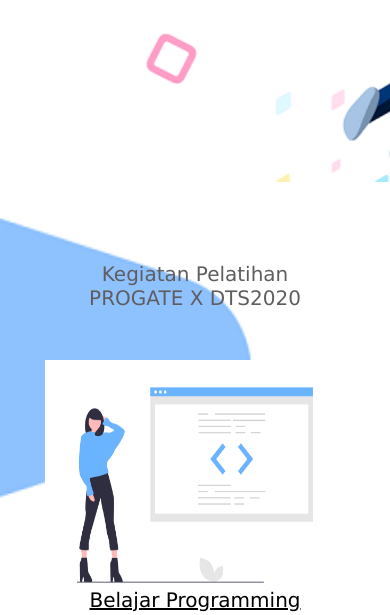
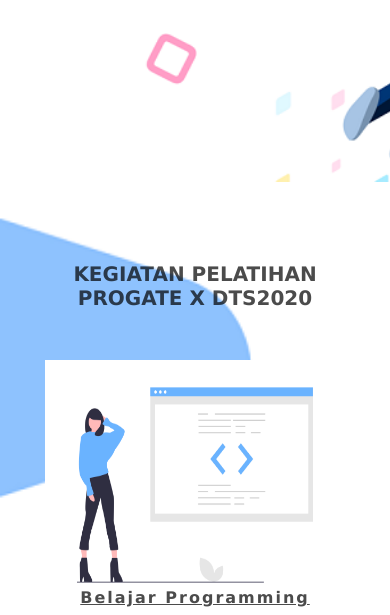
Before and after one commit to ilhammhs/E33-DTS20, a plain HTML site: page index.html in a window 390 px wide. Shown: the part 485-1100 px from the top of the page. Drawn offline with Linux system fonts and the light colour scheme.

Commit message:
change foto + responsive

```diff
--- a/assets/css/responsive.css
+++ b/assets/css/responsive.css
@@ -54,6 +54,13 @@
 		width: 100%;
 	}
 
+	.work-icon p {
+		font-size: 16px;
+		font-weight: bold;
+		letter-spacing: 2px;
+		opacity: 0.7;
+	}
+
 	.lesson {
 		width: 100%;
 	}
@@ -79,6 +86,7 @@
 	.header-right {
 		display: none;
 	}
+
 
 	div .menu-icon {
 		display: block;
--- a/assets/css/stylesheet.css
+++ b/assets/css/stylesheet.css
@@ -142,9 +142,11 @@ header {
 	top: 90%;
 	width: 100%;
 	color: black;
-	font-weight: 10;
 	font-size: 20px;
 	text-decoration-line: underline;
+	font-weight: bold;
+	letter-spacing: 2px;
+	opacity: 0.7;
 }
 
 .text-contents{
@@ -170,7 +172,11 @@ header {
 }
 
 .heading h2 {
-	font-weight: normal;
+	font-size:32px;
+	font-weight: bold;
+	color: black;
+	opacity: 0.7;
+
 }
 
 .lesson {
--- a/index.html
+++ b/index.html
@@ -42,7 +42,7 @@
 		<div class="work-wrapper" id="ext1">
 			<div class="container">
 				<div class="heading">
-					<h2>Kegiatan Pelatihan</h2>
+					<h2>KEGIATAN PELATIHAN</h2>
 					<h2>PROGATE X DTS2020</h2>
 				</div>
 				<div class="lessons">
@@ -104,11 +104,11 @@
 					<div class="lesson">
 						<div class="single-portfolio mt-30 wow fadeInUp" data-wow-duration="1.5s" data-wow-delay="0.2s">
 							<div class="portfolio-image">
-								<img class="lesson-icon" src="assets/foto/user.png">
+								<img class="lesson-icon" src="assets/foto/ilham.png">
 							</div>
 							<div class="portfolio-text">
-								<h4 class="portfolio-title"><a href="javascript:void(0)">Nama Tim</a></h4>
-								<p class="text">Isi teks terserah</p>
+								<h4 class="portfolio-title"><a href="javascript:void(0)">Ilham Muharam</a></h4>
+								<p class="text">"Sementara Pengangguran (24thn)"</p>
 							</div>
 						</div>
 					</div>
@@ -139,7 +139,7 @@
 		</div>
 		<footer>
 			<div class="container">
-				<img src="https://prog-8.com/images/html/advanced/footer_logo.png">
+				<img src="https://prog-8.com/images/html/advanced/main_logo.png">
 				<p>Learn to code, learn to be creative.</p>
 			</div>
 		</footer>
```
Also changed, not shown: assets/foto/ilham.png (added).
